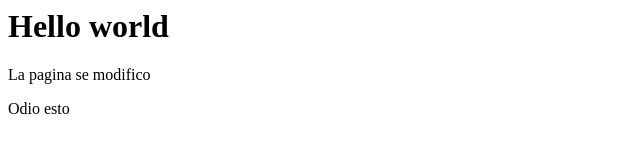
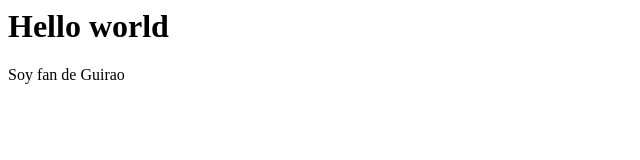
Before and after one commit to anperezp/Ordinario_Jenkins, a plain HTML site: page index.html in a window 1280 px wide. Shown: the whole page, without its empty margins (0-640 px from the left). Drawn offline with Linux system fonts and the light colour scheme.

Commit message:
Update index.html

```diff
--- a/index.html
+++ b/index.html
@@ -2,7 +2,6 @@
   <header><title>Hi Strangers!</title></header>
   <body>
     <h1>Hello world</h1>
-    <p>La pagina se modifico</p>
-    <p>Odio esto</p>
+    <p>Soy fan de Guirao</p>
   </body>
 </html>
```
